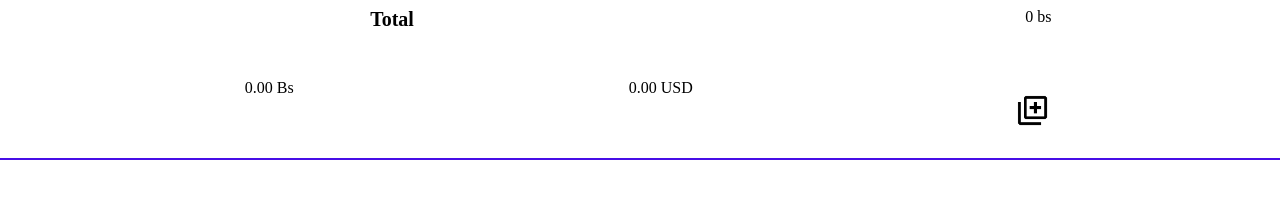
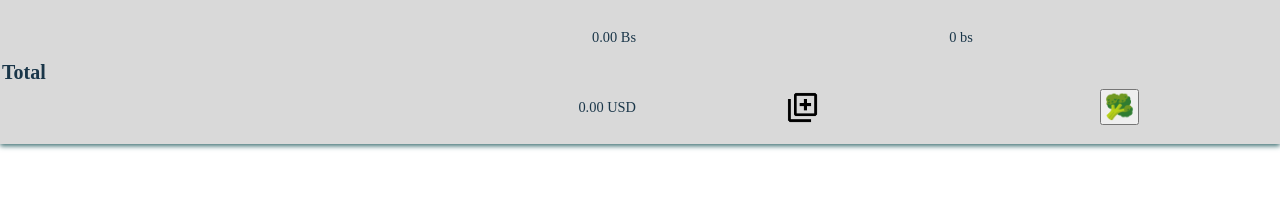
Before and after one commit to Endzelisp/shopping_list, a plain HTML site: page index.html in a window 1280 px wide. Drawn offline with Linux system fonts and the light colour scheme.

Commit message:
Redesign header and add a new button to add veggies

```diff
--- a/index.html
+++ b/index.html
@@ -35,6 +35,7 @@
             alt="añadir nuevo producto"
             width="35"
             height="35">
+          <button>🥦</button>
         </div>
       </header>
       <main class="container__main">
--- a/styles.css
+++ b/styles.css
@@ -7,6 +7,9 @@
 }
 
 :root {
+  --header-bg-clr: #d9d9d9;
+  --header-txt-clr: #1a3649;
+  --header-shadow-clr: #3c6e71;
   --border-clr: #470ee6;
 }
 
@@ -17,33 +20,47 @@ body {
 }
 
 .container {
+  --header-height: 18vh;
   display: grid;
-  grid-template-rows: 20vh minmax(80vh, auto);
+  grid-template-rows: var(--header-height)
+    minmax(calc(var(--header-height) - 100vh), auto);
 }
+
+/* Header Styling */
 
 .container__header {
   display: grid;
-  grid-template-columns: 60vw 40vw;
-  padding: .5em;
-  border-bottom: 2px solid var(--border-clr);
+  position: sticky;
+  top: 0;
+  grid-template-columns: repeat(2, 1fr);
+  gap: .5em;
+  padding: .125em;
+  background-color: var(--header-bg-clr);
+  box-shadow: 0 2px 5px var(--header-shadow-clr);
+  color: var(--header-txt-clr);
 }
 
 .container__header > div:nth-of-type(1) {
+  /* Left div container that display total */
   display: grid;
   grid-template-columns: repeat(2, 1fr);
   grid-template-rows: repeat(2, 1fr);
 }
 
 .container__header > div:nth-of-type(1) > h1 {
-  grid-column: 1 / 3;
-  text-align: center;
+  grid-column: 1 / 2;
+  grid-row: 1 / 3;
+  align-self: center;
   font-size: 1.25rem;
 }
 
 .container__header span[id^="currency"],
 .container__header-exchange {
-  display: grid;
-  grid-template-columns: 70% 30%;
+  display: flex;
+  justify-content: right;
+  align-items: center;
+  font-size: .90rem;
+
 }
 
 .container__header span[id^="currency"] > #value,
@@ -52,18 +69,26 @@ body {
   padding-right: .25em;
 }
 
-.container__header-exchange {
-  justify-self: center;
-  width: fit-content;
+.container__header > div:nth-of-type(2) {
+  /* Right div container that display exchange rate
+  and buttons to add new products */
+  display: grid;
+  grid-template-columns: repeat(2, 1fr);
+  grid-template-rows: repeat(2, 1fr);
 }
 
-.container__header > div:nth-of-type(2) {
-  display: grid;
+.container__header > div:nth-of-type(2) > * {
+  justify-self: center;
+  align-self: center;
 }
 
-.container__header > div:nth-of-type(2) > img {
-  justify-self: center;
-  align-self: center;
+.container__header-exchange {
+  grid-column: 1 / 3;
+}
+
+.container__header > div:nth-of-type(2) > button {
+  padding: .10em .12em;
+  font-size: 1.5rem;
 }
 
 /* Item's list elements  */
```
